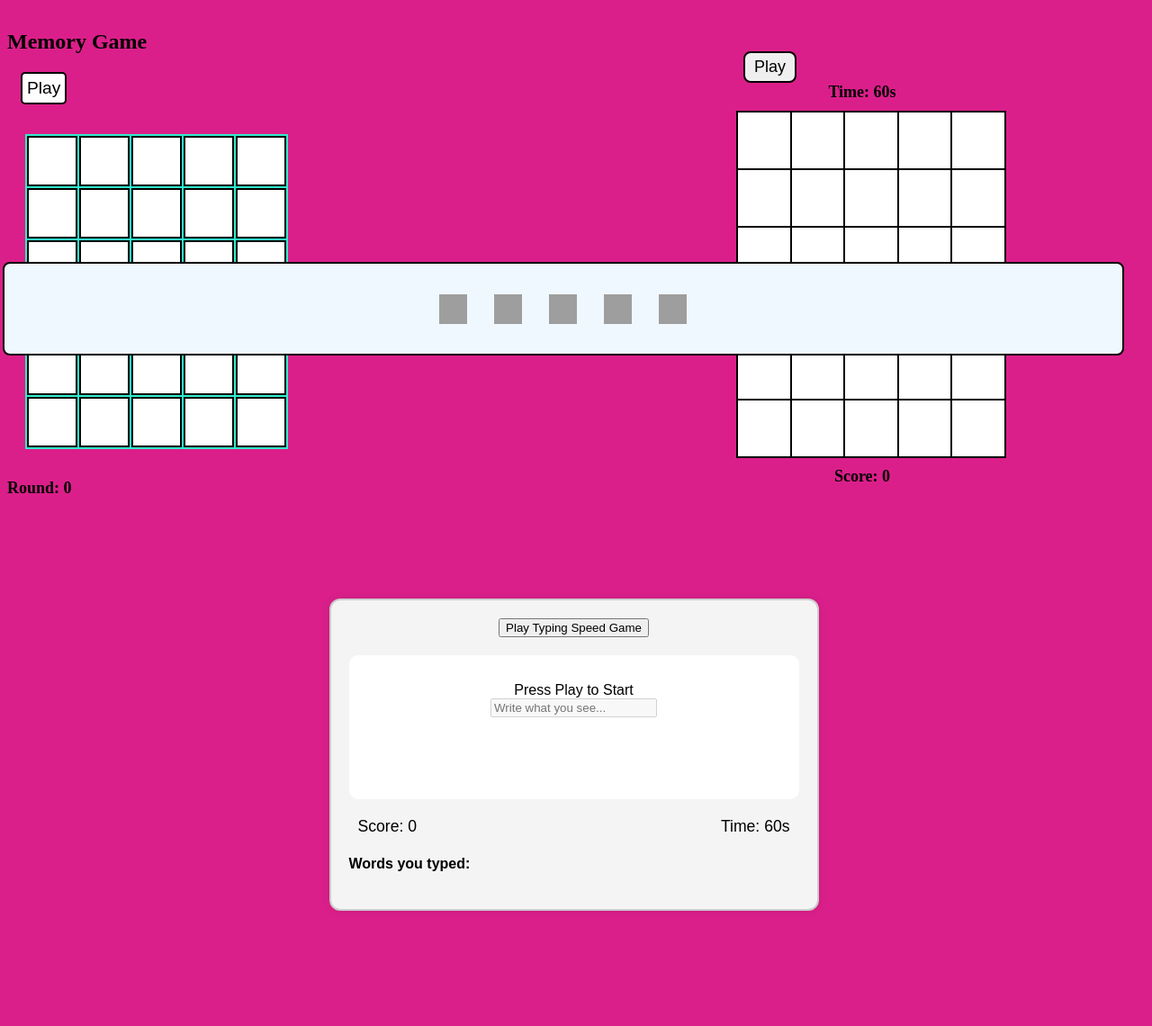
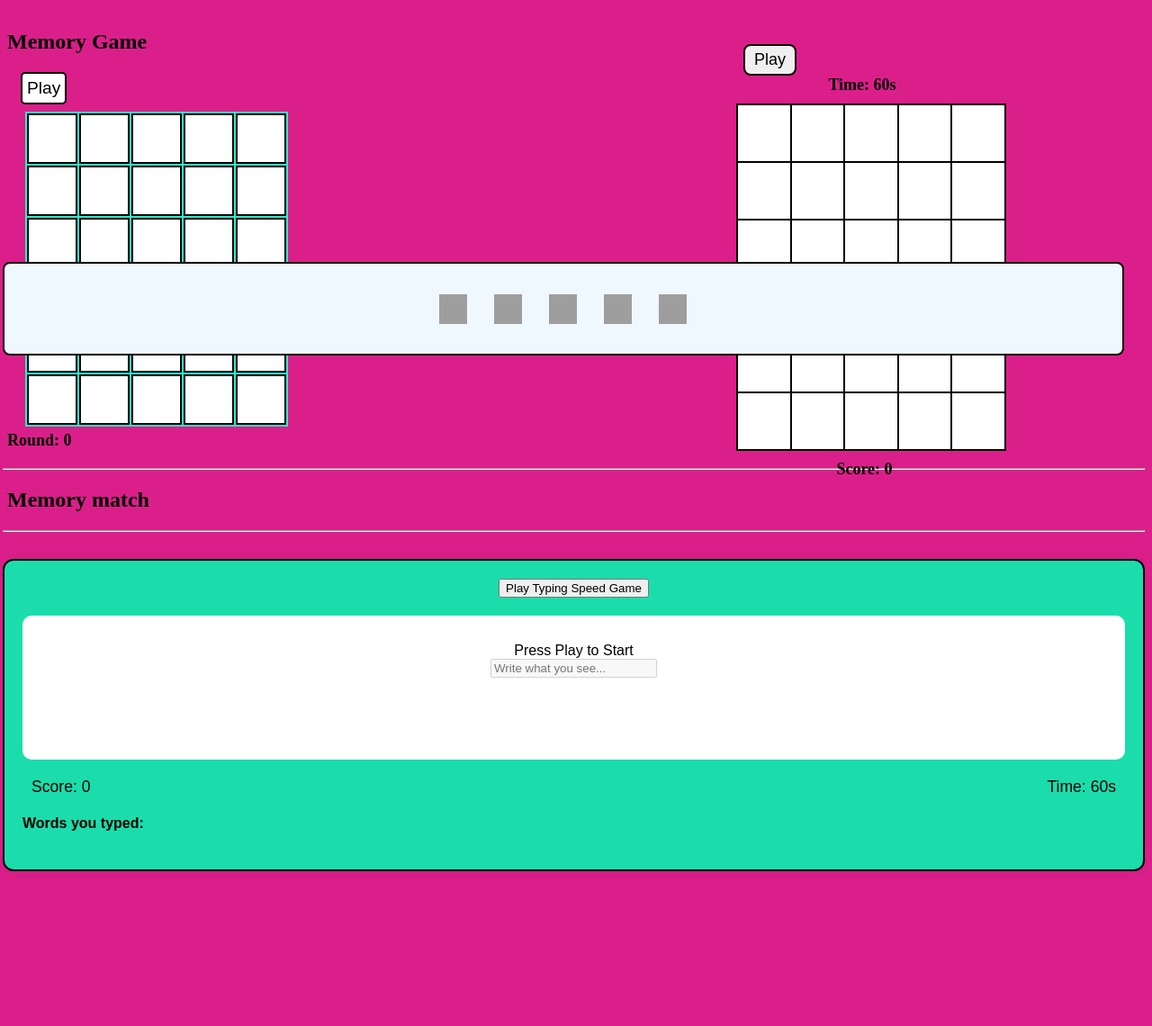
Before and after one commit to j-noon/Moogle_rockstar, a Django app: page /lets-play/ in a window 1280 px wide. Shown: the part 405-1545 px from the top of the page at 90% size. After the commit the page ends 1373 px from the top, so only its background shows below. Run offline with Django 5.2, Linux system fonts and the light colour scheme; the visitor is signed in with stand-in values (Sample User, id 1); grey boxes are pictures that could not be loaded.

Commit message:
css: lets play page added grouping for games, base header, adjusted title and hidden user profile section

```diff
--- a/core/templates/core/base.html
+++ b/core/templates/core/base.html
@@ -15,9 +15,9 @@
   {% block head %}{% endblock %}
 
   <!-- fav icons -->
-  <link rel="icon" sizes="180x180" href="{% static 'core/favicons/favicon-dj-180x180.webp' %}">
-  <link rel="icon" type="image/png" sizes="16x16" href="{% static 'core/favicons/favicon-dj-16x16.webp' %}">
-  <link rel="icon" type="image/png" sizes="32x32" href="{% static 'core/favicons/favicon-dj-32x32.webp' %}">
+  <link rel="icon" sizes="180x180" href="https://res.cloudinary.com/ddmslr9na/image/upload/v1753097493/moog-logo_tt1iyj.webp">
+  <link rel="icon" type="image/png" sizes="16x16" href="https://res.cloudinary.com/ddmslr9na/image/upload/v1753097493/moog-logo_tt1iyj.webp">
+  <link rel="icon" type="image/png" sizes="32x32" href="https://res.cloudinary.com/ddmslr9na/image/upload/v1753097493/moog-logo_tt1iyj.webp">
 
   <title>{% block title %}Moogle-rockstar{% endblock %}</title>
 </head>
--- a/gallery/static/gallery/css/gallery.css
+++ b/gallery/static/gallery/css/gallery.css
@@ -8,7 +8,7 @@
   column-count: 1;
   padding: 0 1rem;
   max-width: 800px; /* You can adjust this */
-  margin-top: 45px;
+  margin-top: 20px;
   box-sizing: border-box;
 }
 
--- a/lets_play/static/lets_play/css/lets_play.css
+++ b/lets_play/static/lets_play/css/lets_play.css
@@ -32,6 +32,7 @@
 }
 
 #memory-grid {
+  margin-top: -25px;
   padding: 15px;
 }
 
@@ -52,7 +53,8 @@
 #round-display {
   font-weight: bold;
   font-size: 18px;
-  margin-bottom: 10px;
+  margin-top: -10px;
+  margin-bottom: 20px;
 }
 
 /* MEMORY MATCH GAME */
@@ -75,9 +77,15 @@
   color: white;
 }
 
-#memory-match-timer,
+#memory-match-timer {
+  margin: -10px 0;
+  margin-bottom: 10px;
+  font-size: 18px;
+  font-weight: bold;
+}
+
 #memory-match-score {
-  margin: 10px 0;
+  margin-top: 10px;
   font-size: 18px;
   font-weight: bold;
 }
@@ -111,18 +119,26 @@
   cursor: default;
 }
 
+
+
 /* words match game*/
 .typing-game-container {
   width: 100%;
-  max-width: 500px;
+  max-width: 100vw; /* prevents overflow */
   margin: 30px auto;
   padding: 20px;
-  border: 2px solid #ccc;
+  border: 2px solid black;
   border-radius: 12px;
-  background-color: #f4f4f4;
+  background-color: #1bddac;
   text-align: center;
   font-family: sans-serif;
   box-shadow: 0 0 10px rgba(0, 0, 0, 0.1);
+  box-sizing: border-box; /* ensures padding doesn't cause overflow */
+}
+
+#typingGame_startBtn:hover {
+  background-color: #df12a1;
+  color: white;
 }
 
 .typing-box {
--- a/lets_play/templates/lets_play/lets_play.html
+++ b/lets_play/templates/lets_play/lets_play.html
@@ -77,9 +77,11 @@
         </div>
     </div>
     <p id="round-display">Round: 0</p>
+    <hr>
 
 
     <!-- memory match game -->
+     <h2>Memory match</h2>
       <div id="memory-match-container">
     <button id="memory-match-start-btn">Play</button>
     <div id="memory-match-timer">Time: 60s</div>
@@ -134,11 +136,8 @@
 
     <p id="memory-match-score">Score: 0</p>
   </div>
+  <hr>
 
-    <br>
-    <br>
-    <br>
-    <br>
      <!-- words match game -->
  <div class="typing-game-container">
   <button id="typingGame_startBtn">Play Typing Speed Game</button>
@@ -161,13 +160,13 @@
 
 
 
-
-
     <br>
     <br>
     <br>
     <br>
     <br>
+
+
 
      <script src="{% static 'lets_play/js/memory-game.js' %}"></script>
      <script src="{% static 'lets_play/js/memory-match.js' %}"></script>
```
Also changed, not shown: core/static/core/css/base.css (+25 -4 lines).
